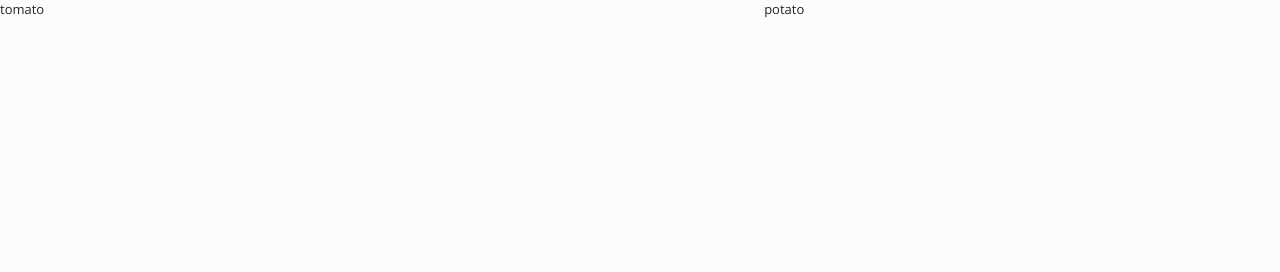
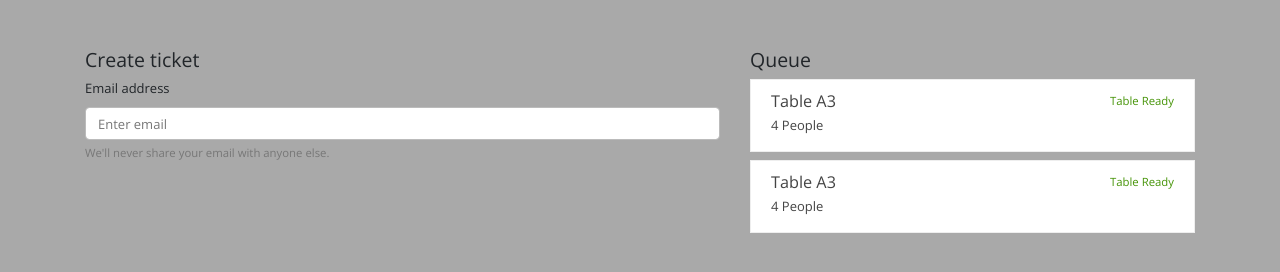
Before and after one commit to anthonydo1/restaurantq, a website: page index.html in a window 1280 px wide. Drawn offline with nearby package versions, Linux system fonts and the light colour scheme.

Commit message:
html content

```diff
--- a/index.html
+++ b/index.html
@@ -1,5 +1,6 @@
 <!DOCTYPE html>
 <html lang="en">
+
 <head>
     <meta charset="UTF-8">
     <meta name="viewport" content="width=device-width, initial-scale=1.0">
@@ -7,10 +8,50 @@
     <title>Document</title>
     <link rel="stylesheet" href="https://stackpath.bootstrapcdn.com/bootswatch/4.3.1/simplex/bootstrap.min.css">
 </head>
-<body>
-    <div class="row">
-        <div class="col-lg-7">tomato</div>
-        <div class="col-lg-5">potato</div>
+
+<body style="background-color:darkgray">
+    <div class="container mt-5">
+        <div class="row">
+            <div class="col-lg-7">
+                <h4>Create ticket</h4>
+                <form>
+                    <fieldset>
+                        <div class="form-group">
+                            <label for="exampleInputEmail1">Email address</label>
+                            <input type="email" class="form-control" id="exampleInputEmail1"
+                                aria-describedby="emailHelp" placeholder="Enter email">
+                            <small id="emailHelp" class="form-text text-muted">We'll never share your email with anyone
+                                else.</small>
+                        </div>
+                    </fieldset>
+                </form>
+            </div>
+
+            <div class="col-lg-5">
+                <h4>Queue</h4>
+
+                <div class="listgroup">
+                    <a href="#" class="list-group-item list-group-item-action flex-column align-items-start mt-2">
+                        <div class="d-flex w-100 justify-content-between">
+                            <h5 class="mb-1">Table A3</h5>
+                            <small class="text-success">Table Ready</small>
+                        </div>
+                        <p class="mb-1">4 People</p>
+                    </a>
+                </div>
+
+                <div class="listgroup">
+                    <a href="#" class="list-group-item list-group-item-action flex-column align-items-start mt-2">
+                        <div class="d-flex w-100 justify-content-between">
+                            <h5 class="mb-1">Table A3</h5>
+                            <small class="text-success">Table Ready</small>
+                        </div>
+                        <p class="mb-1">4 People</p>
+                    </a>
+                </div>
+            </div>
+        </div>
     </div>
 </body>
+
 </html>
```
